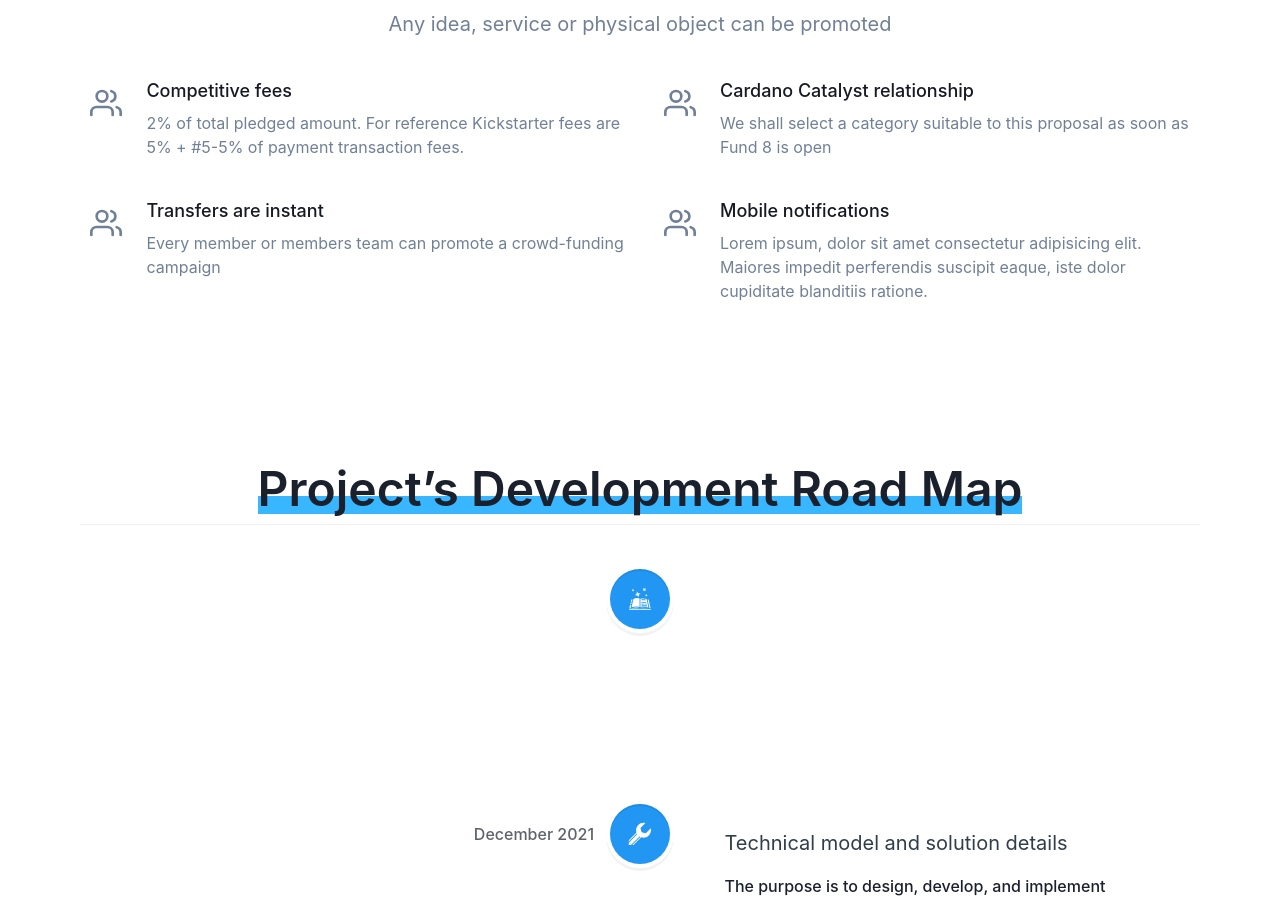
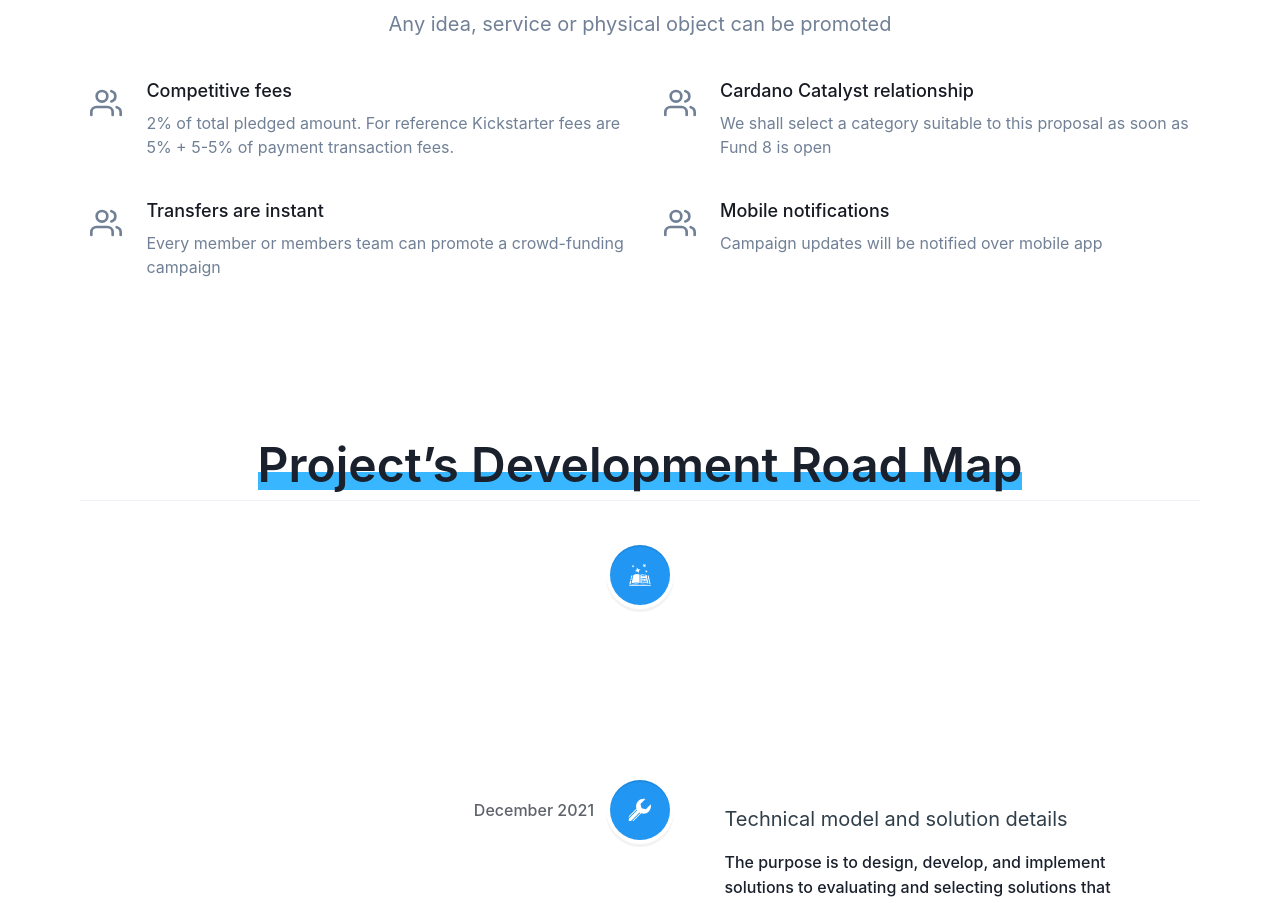
Before and after one commit to athena-labz/athena-frontend, a Next.js app: page / in a window 1280 px wide. Shown: the part 1972-2875 px from the top of the page. Built offline with nearby package versions, Linux system fonts and the light colour scheme.

Commit message:
added crowdfundingREADME
description of crowdfunding process and logic

```diff
--- a/components/CrowdfundingSection/index.tsx
+++ b/components/CrowdfundingSection/index.tsx
@@ -89,7 +89,7 @@ return (
               title="Competitive fees"
               icon={<Icon as={FiUsers} w={8} h={8} color="gray.500"/>}
             >
-               2% of total pledged amount. For reference Kickstarter fees are 5% + #5-5% of payment transaction fees.
+               2% of total pledged amount. For reference Kickstarter fees are 5% + 5-5% of payment transaction fees.
             </Feature>
 
             <Feature
@@ -111,9 +111,7 @@ return (
               title="Mobile notifications"
               icon={<Icon as={FiUsers} w={8} h={8} color="gray.500"/>}
             >
-              Lorem ipsum, dolor sit amet consectetur adipisicing elit.
-              Maiores impedit perferendis suscipit eaque, iste dolor
-              cupiditate blanditiis ratione.
+              Campaign updates will be notified over mobile app
             </Feature>
           </Stack>
         </Box>
```
Also changed, not shown: 1 other file (tests, documents, lock files or other folders).
